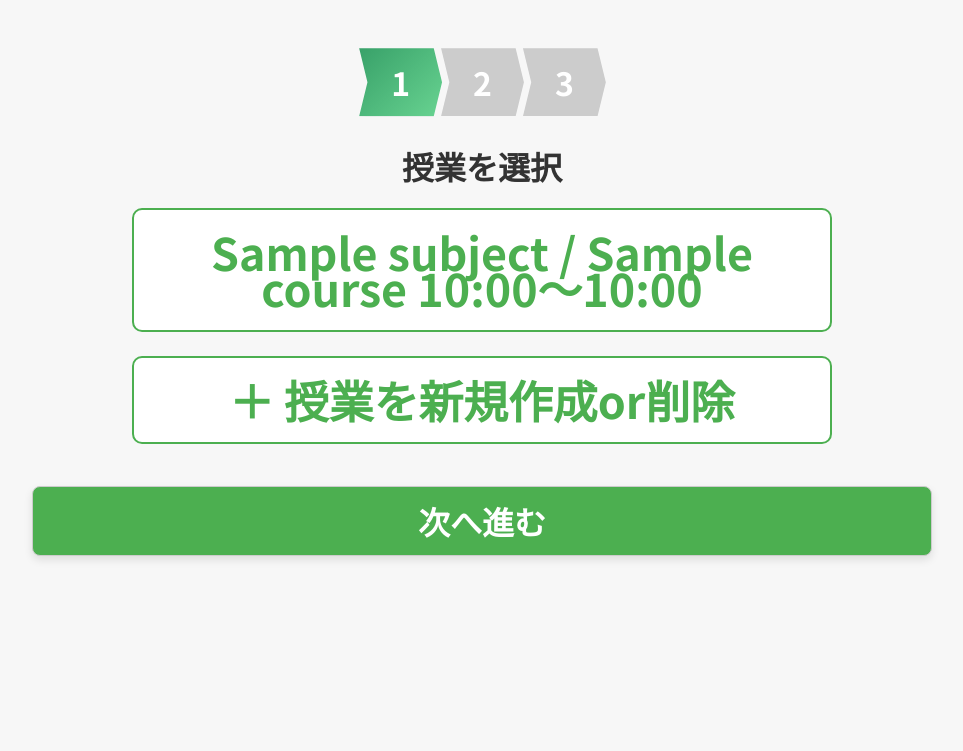
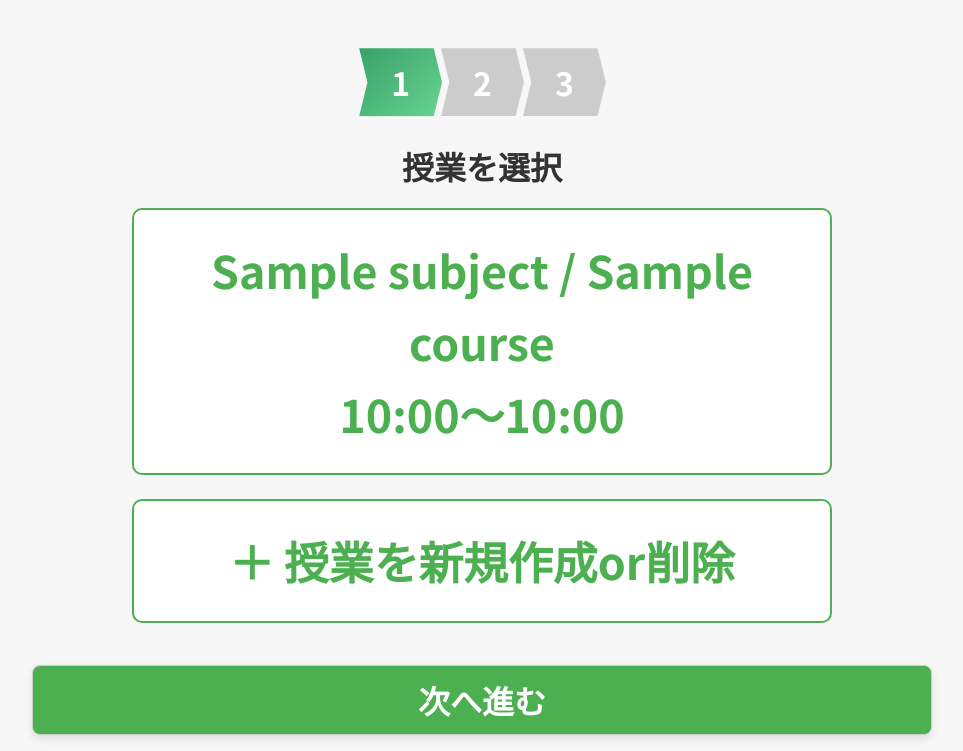
Before and after one commit to masakytkonitiwa/juku_project, a Django app: page /homework/lesson/wizard/step1/ in a window 1280 px wide. Shown: the part 87-838 px from the top of the page, without its empty margins (158-1121 px from the left). Before the commit the page ends 647 px from the top, so only its background shows below. Run offline with Django 4.2, Linux system fonts and the light colour scheme; a user stored in the database is signed in; tables that the repository leaves empty hold one stand-in row (values such as "Sample post").

Commit message:
<br>再び

```diff
--- a/homework/static/homework/style.css
+++ b/homework/static/homework/style.css
@@ -197,6 +197,7 @@ button:active {
     color: #4CAF50;
     font-weight: bold;
     font-size: 2.8rem;
+    line-height: 1.6; /* ← これを追加 */
     width: 100%;
     max-width: 700px;
     text-align: center;
--- a/homework/templates/homework/lesson_wizard_step1.html
+++ b/homework/templates/homework/lesson_wizard_step1.html
@@ -30,7 +30,7 @@
                 data-course="{{ template.course.id }}"
                 data-start="{{ template.start_time }}"
                 data-end="{{ template.end_time }}">
-                {{ template.subject.name }} / {{ template.course.name }}
+                {{ template.subject.name }} / {{ template.course.name }}<br>
                 {{ template.start_time|time:"H:i" }}〜{{ template.end_time|time:"H:i" }}
             </button>
         {% empty %}
```
